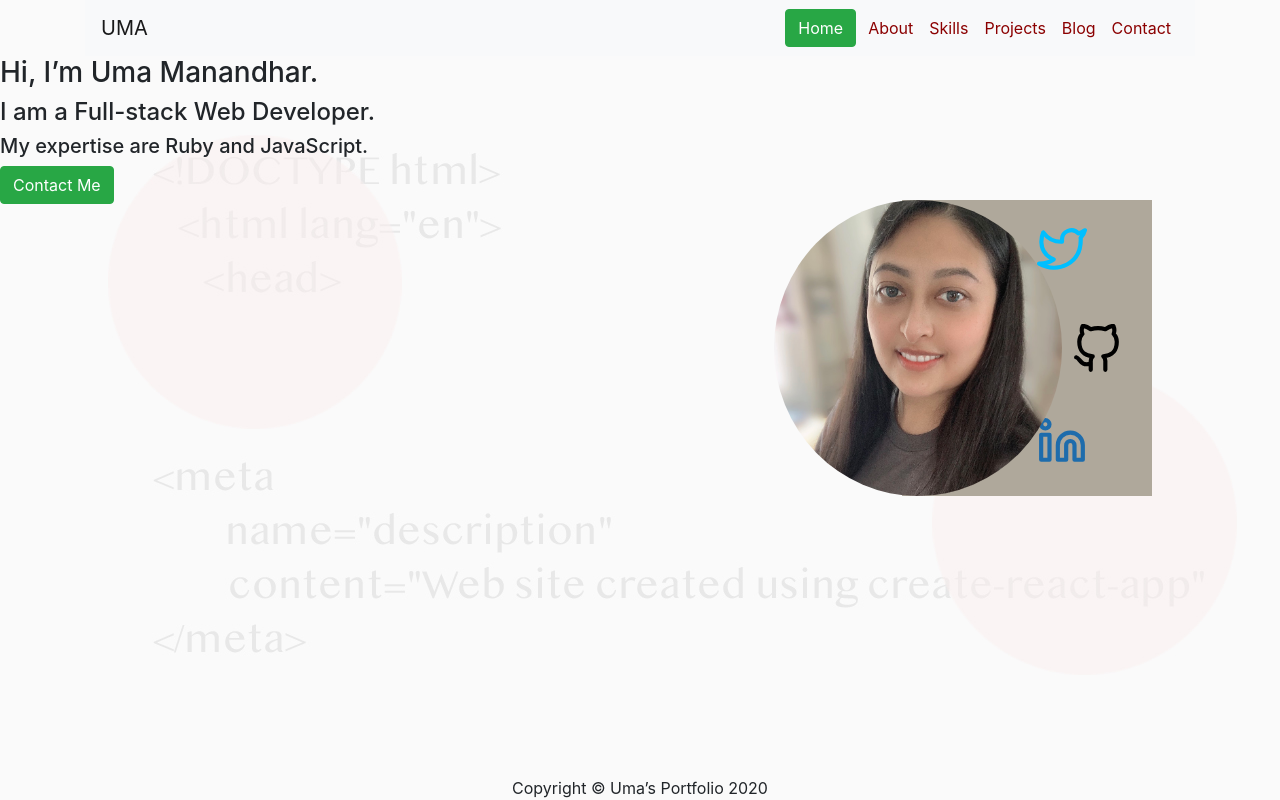
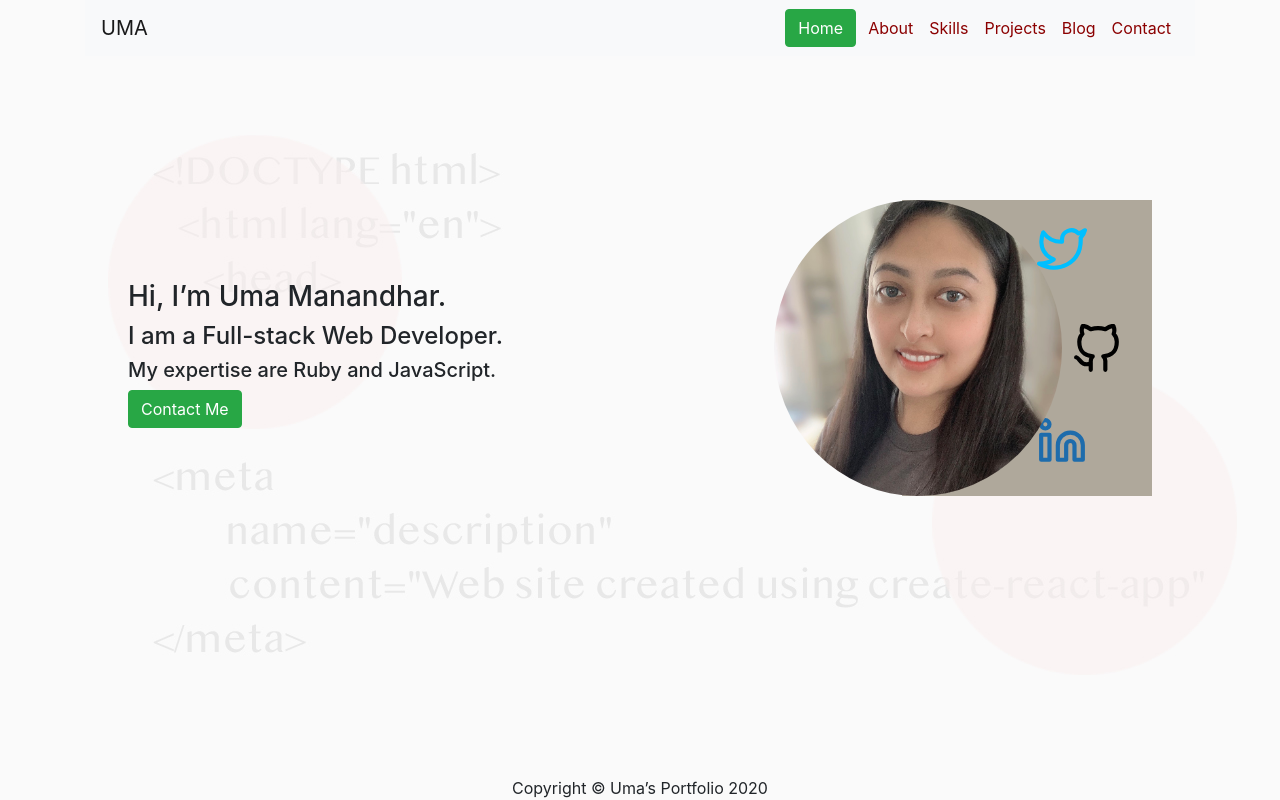
Before and after one commit to mdr-uma/portfolio, a React (Create React App) app: page / in a window 1280 px wide. Built offline with nearby package versions, Linux system fonts and the light colour scheme.

Commit message:
add className to first div

```diff
--- a/src/components/Profile.js
+++ b/src/components/Profile.js
@@ -6,7 +6,7 @@ import { Twitter, GitHub, Linkedin } from 'react-feather'
 const Profile = () => {
     return (
         <>
-        <div className="text-left">
+        <div className="text-left intro-message">
             <h3>Hi, I’m Uma Manandhar.</h3>
             <h4>I am a Full-stack Web Developer.</h4>
             <h5>My expertise are Ruby and JavaScript.</h5>
```
